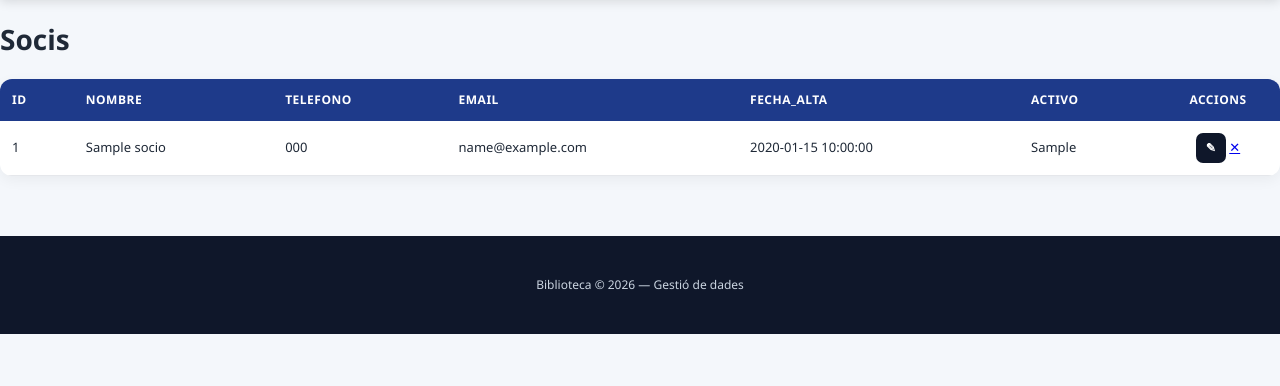
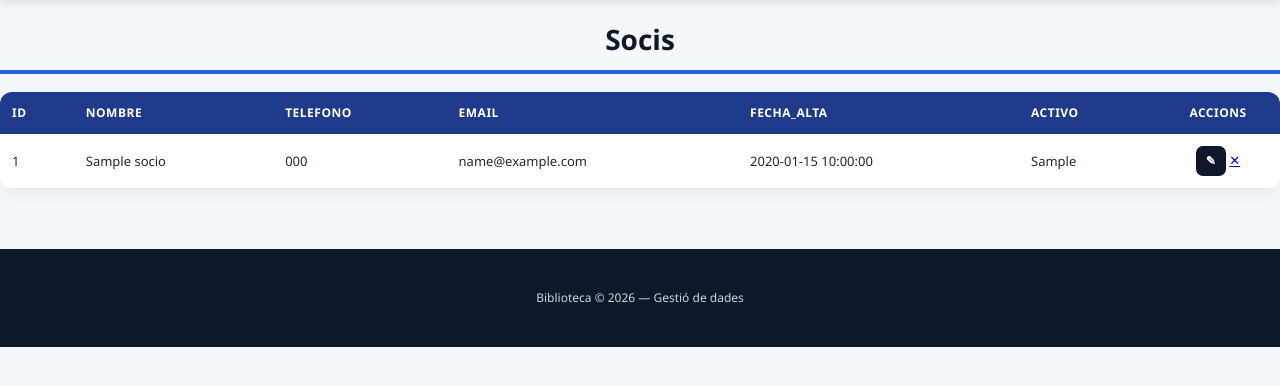
Before and after one commit to NicolasCobo/projecte_finalphp, a PHP site: page /index.php in a window 1280 px wide. Shown: the part 50-436 px from the top of the page. Run offline with PHP 8.4, Linux system fonts and the light colour scheme; tables that the repository leaves empty or names only in its code hold one stand-in row (values such as "Sample post"); data that the repository does not hold is empty.

Commit message:
estils css

```diff
--- a/proyecto-php/css/estils.css
+++ b/proyecto-php/css/estils.css
@@ -112,6 +112,15 @@ h1,
 h2,
 h3 {
     font-weight: 700;
+}
+
+h1 {
+    color: #0f172a;
+    font-size: 28px;
+    margin-bottom: 14px;
+    text-align: center;
+    padding-bottom: 10px;
+    border-bottom: 4px solid #2563eb;
 }
 
 h2 {
```
